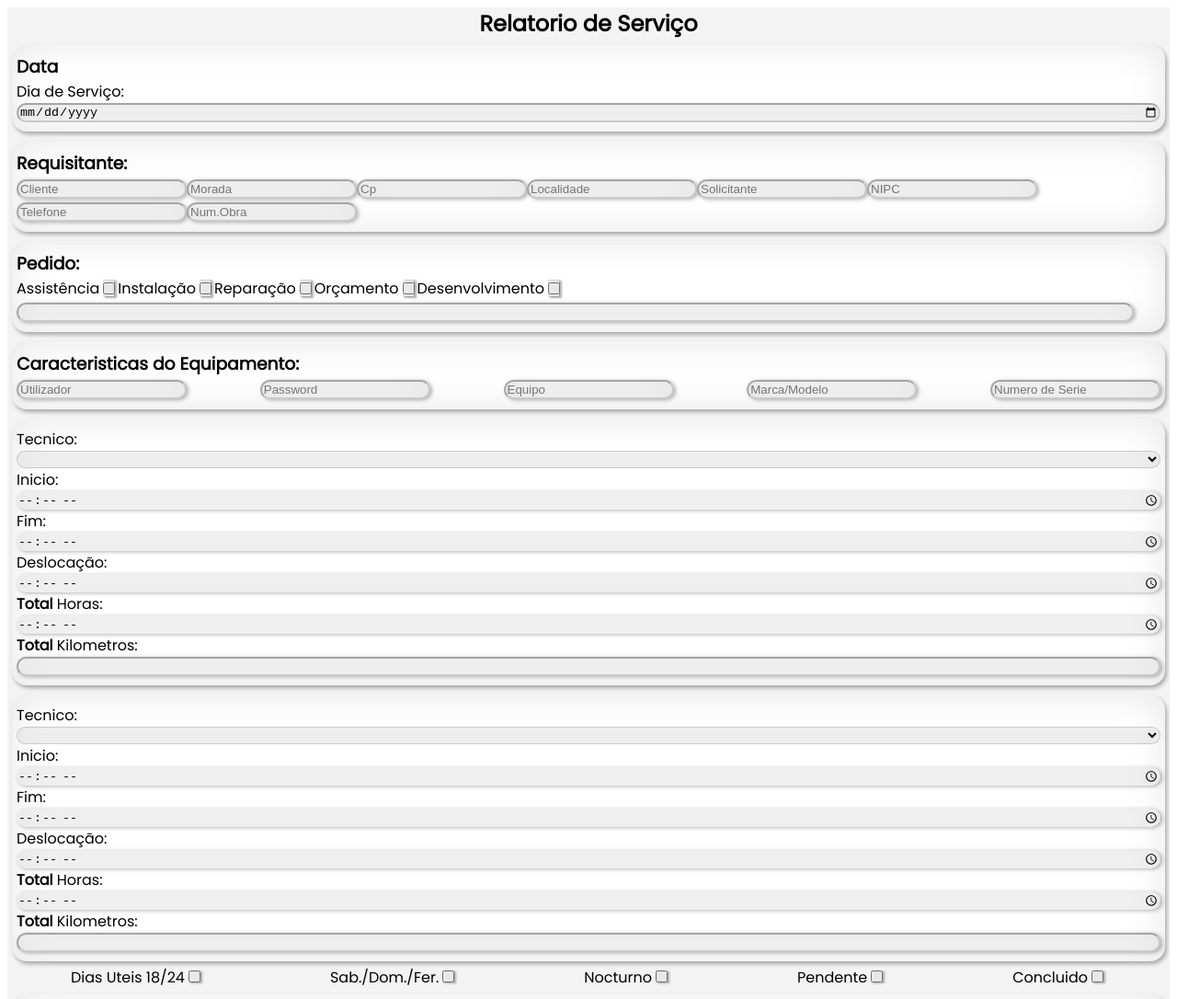
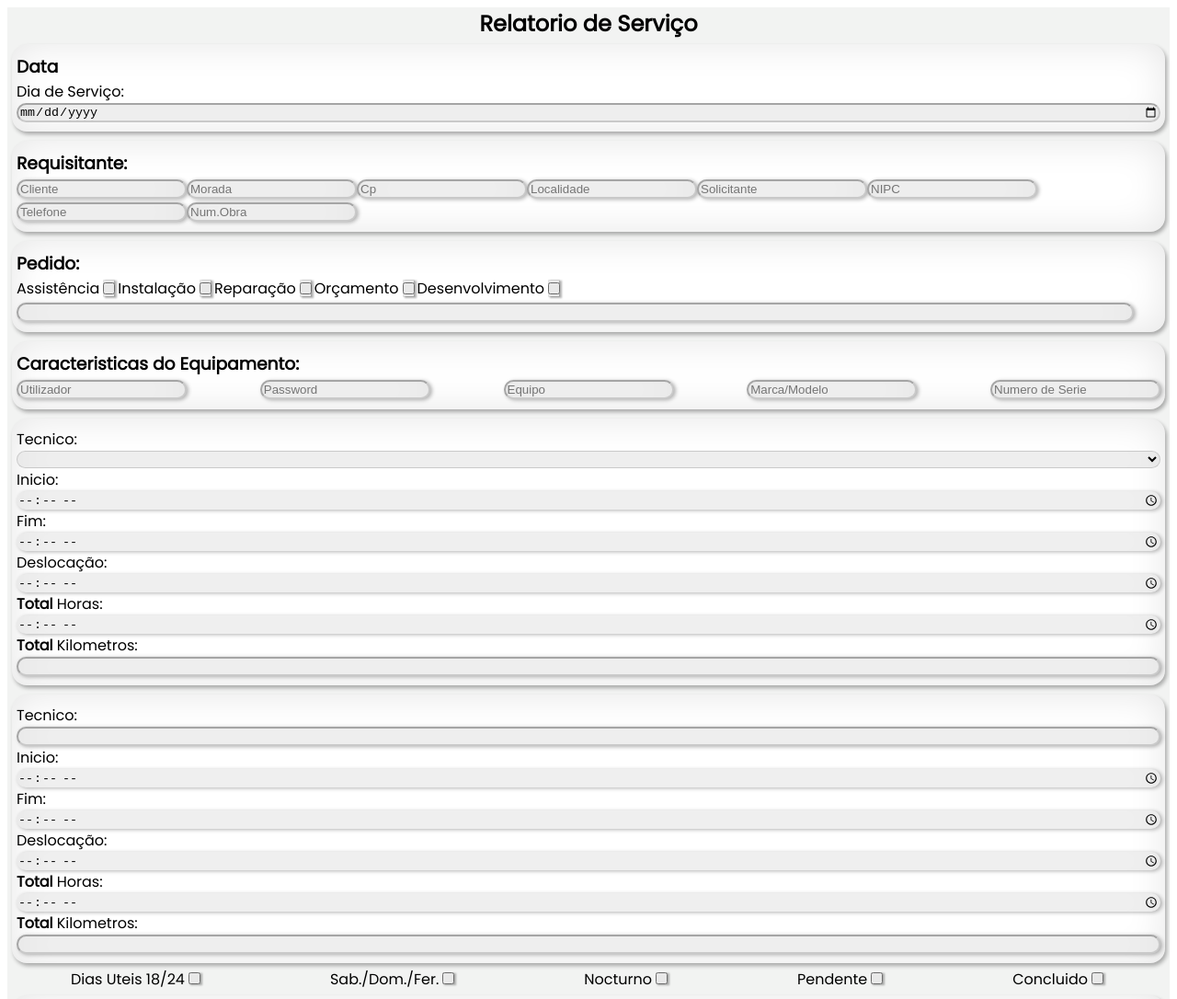
Before and after one commit to gandroide/formularioRelatorio, a Gatsby site: page /components/formularioDeServicio in a window 1280 px wide. Shown: the top 1086 px of the page at 92% size. Built offline with nearby package versions, Linux system fonts and the light colour scheme; Gatsby itself is replaced by a stand-in of ours.

Commit message:
eliminando el segundo select

```diff
--- a/src/pages/components/formularioDeServicio.js
+++ b/src/pages/components/formularioDeServicio.js
@@ -202,26 +202,7 @@ class Relatorio extends Component {
 
                     <div className={ficha2}>
                         <label htmlFor="tecnico2">Tecnico:</label>
-                        <select name="tecnico2">
-                            <option value=" "> </option>
-                            <option value="Alejandro Pacheco">Alejandro Pacheco</option>
-                            <option value="Bruno Antonio Freitas">Bruno Antonio Freitas</option>
-                            <option value="Bruno Miguel Freitas">Bruno Miguel Freitas</option>
-                            <option value="Decio Rodrigo">Decio Rodrigo</option>
-                            <option value="Gervasio Fernandes">Gervasio Fernandes</option>
-                            <option value="João Carlos Santos">João Carlos Santos</option>
-                            <option value="João Vitor Freitas">João Vitor Freitas</option>
-                            <option value="João Diogo Silva">João Diogo Silva</option>
-                            <option value="Jose Eusebio Sousa">Jose Eusebio Sousa</option>
-                            <option value="Jose Manuel Marques">Jose Manuel Marques</option>
-                            <option value="Jose Enrique Sirit">Jose Enrique Sirit</option>
-                            <option value="Luis Gonçalves">Luis Gonçalves</option>
-                            <option value="Marcio Basilio">Marcio Basilio</option>
-                            <option value="Marco Vieira">Marco Vieira</option>
-                            <option value="Rafael Camacho">Rafael Camacho</option>
-                            <option value="Roman Krivushin">Roman Krivushin</option>
-                            <option value="Toni Caetano">Toni Caetano</option>
-                        </select>
+                        <input type="text" id="tecnico2" onChange={this.handleChange} name="tecnico2"/>
                         <label htmlFor="horaInicio2">Inicio:</label>
                         <input type="time" id="horaInicio2" onChange={this.handleChange} name="horaInicio2"/>
                         <label htmlFor="horaFin2">Fim:</label>
```
